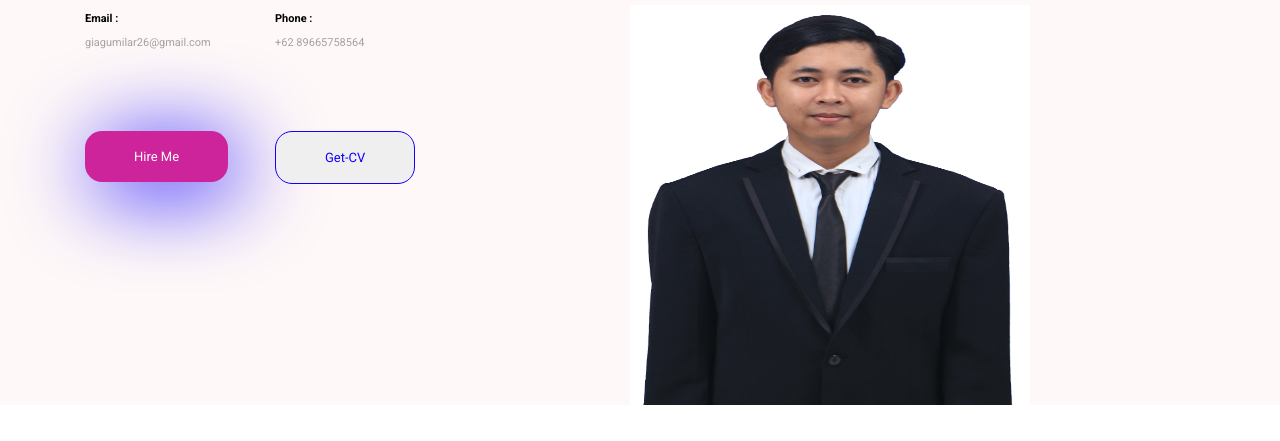
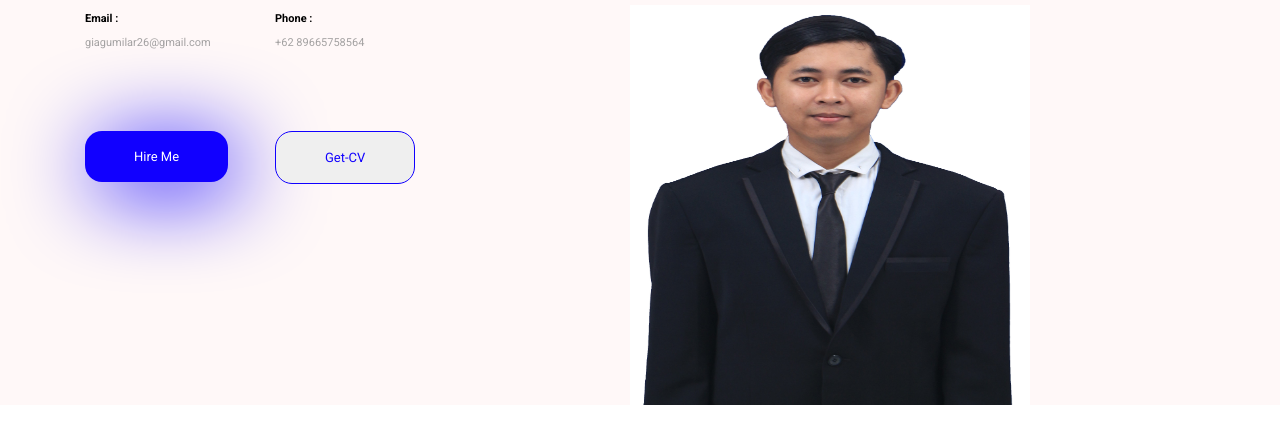
Before and after one commit to giagumilar26/Portofolio-Gia-Gumilar, a plain HTML site: page index.html in a window 1280 px wide. In both pictures the pointer is over the button 156 px from the left and 515 px from the top of the page. Shown: the part 359-800 px from the top of the page. Drawn offline with nearby package versions, Linux system fonts and the light colour scheme; files that its build step writes are made by us from their sources.

Commit message:
Update main.scss

```diff
--- a/frontend/styles/main.scss
+++ b/frontend/styles/main.scss
@@ -85,7 +85,7 @@ body {
 
 .hire-me:hover {
     color: #fff;
-    background-color: rgb(206, 36, 155);
+    background-color: #1100ff;
 }
 
 .get-cv {
```
